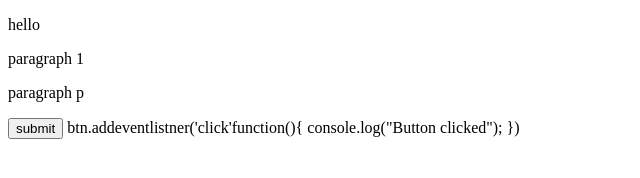
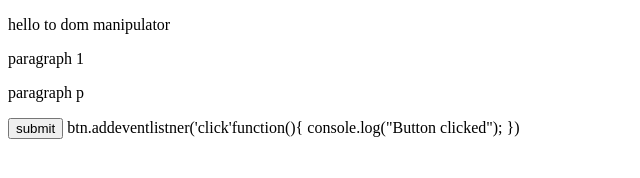
Before and after one commit to atinafu11-hue/student-registration, a plain HTML site: page New folder/index.html in a window 1280 px wide. Shown: the whole page, without its empty margins (0-640 px from the left). Drawn offline with Linux system fonts and the light colour scheme.

Commit message:
changed p element value

```diff
--- a/New folder/index.html
+++ b/New folder/index.html
@@ -7,7 +7,7 @@
 
 </head>
 <body>
-    <p>hello</p>
+    <p>hello to dom manipulator</p>
     <div class="box">
         <p id="para">paragraph 1</p>
         <p id="para">paragraph p</p>
```
